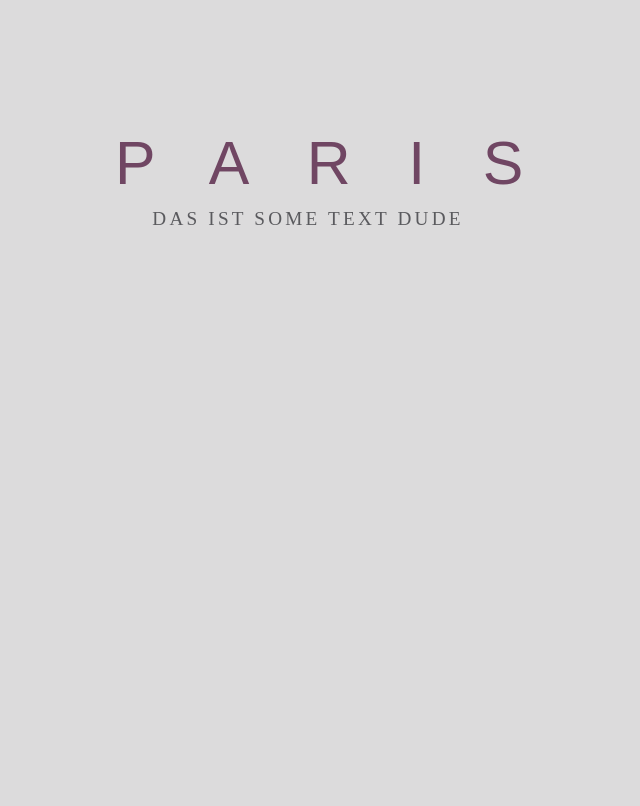
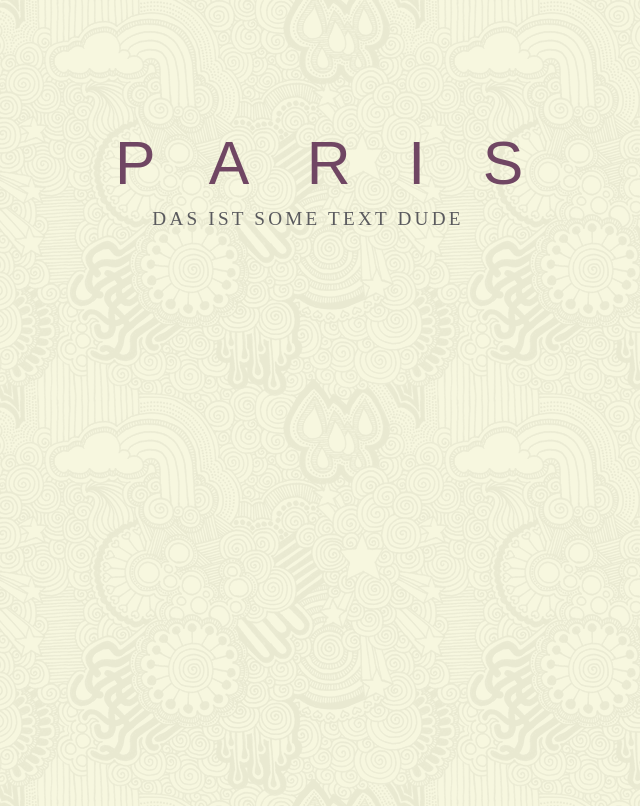
Before and after one commit to tsoposki/tsoposki.github.io, a plain HTML site: page index.html in a window 1280 px wide. Shown: the top 806 px of the page, without its empty margins (332-972 px from the left). Drawn offline with Linux system fonts and the light colour scheme.

Commit message:
added background image

```diff
--- a/css/style.css
+++ b/css/style.css
@@ -3,7 +3,9 @@ html, body {
 }
 body {
     background-color: #dcdbdc;
-    overflow-x: hidden
+    overflow-x: hidden;
+    height: 1600px;
+    background-image: url(../images/demo_parallax_bg.png);
 }
 img {
     image-rendering: optimizeQuality;
--- a/index.html
+++ b/index.html
@@ -13,7 +13,7 @@
     <script src="./scripts/scripts.js" type="text/javascript"></script>
 </head>
 
-<body style="height: 1600px">
+<body>
     <section id="main">
         <article
             class="mainPicture"
```
